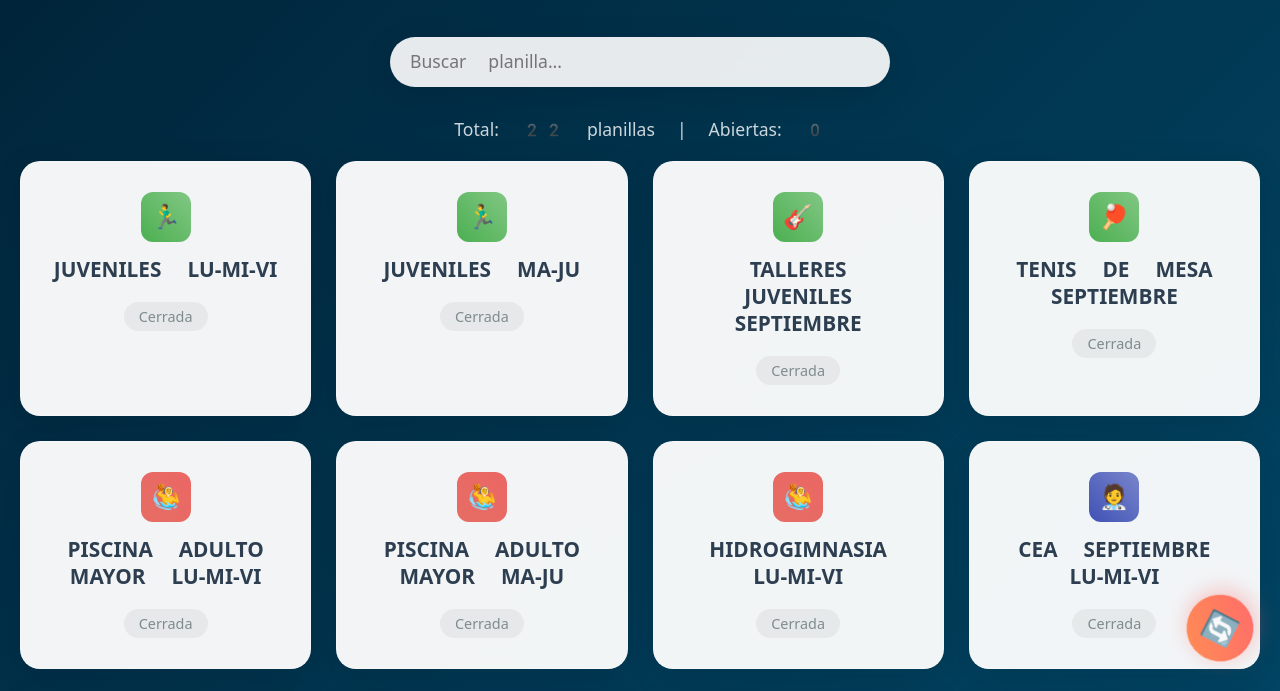
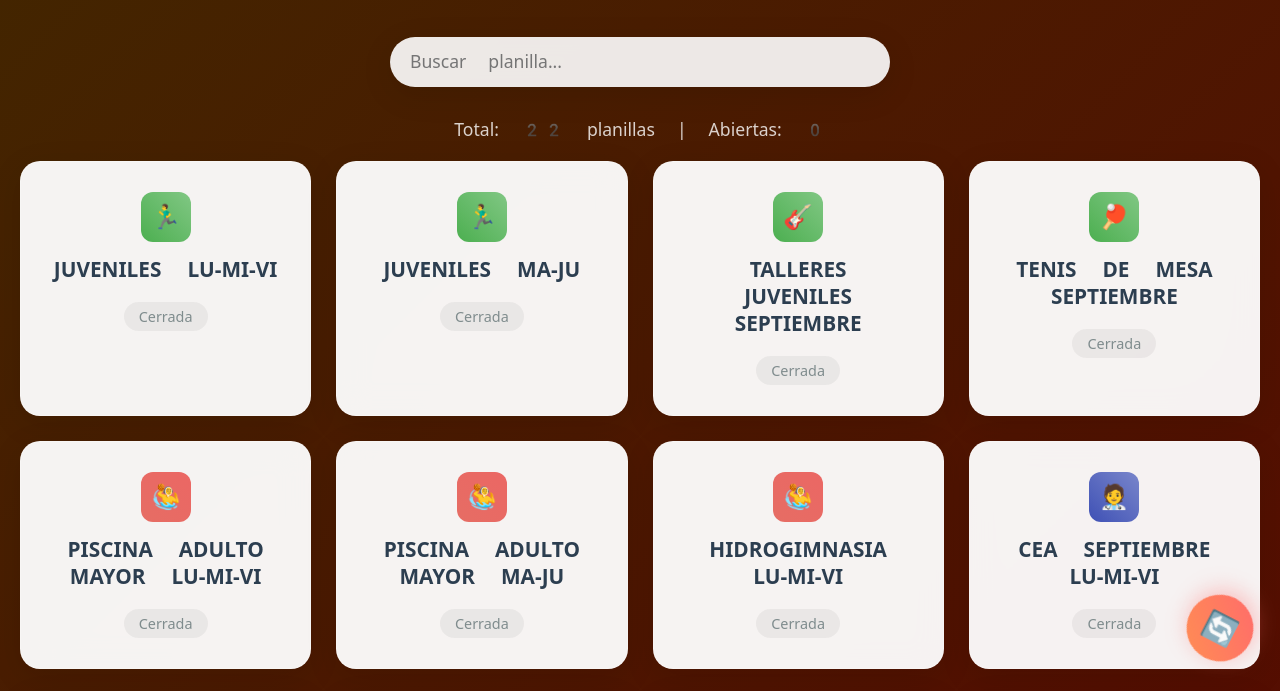
Before and after one commit to magadielquilacanyus4-ops/ymca-dashboard, a plain HTML site: page index.html in a window 1280 px wide. Shown: the part 112-803 px from the top of the page. Drawn offline with Linux system fonts and the light colour scheme.

Commit message:
CAMBIANDO FONDO

```diff
--- a/styles.css
+++ b/styles.css
@@ -11,7 +11,7 @@
 
 body {
     font-family: 'Segoe UI', Tahoma, Geneva, Verdana, sans-serif;
-    background: linear-gradient(135deg, #002338  0%, #025579  100%);
+    background: linear-gradient(135deg, #422600  0%, #5e0202  100%);
     min-height: 100vh;
     padding: 20px;
 }
```
